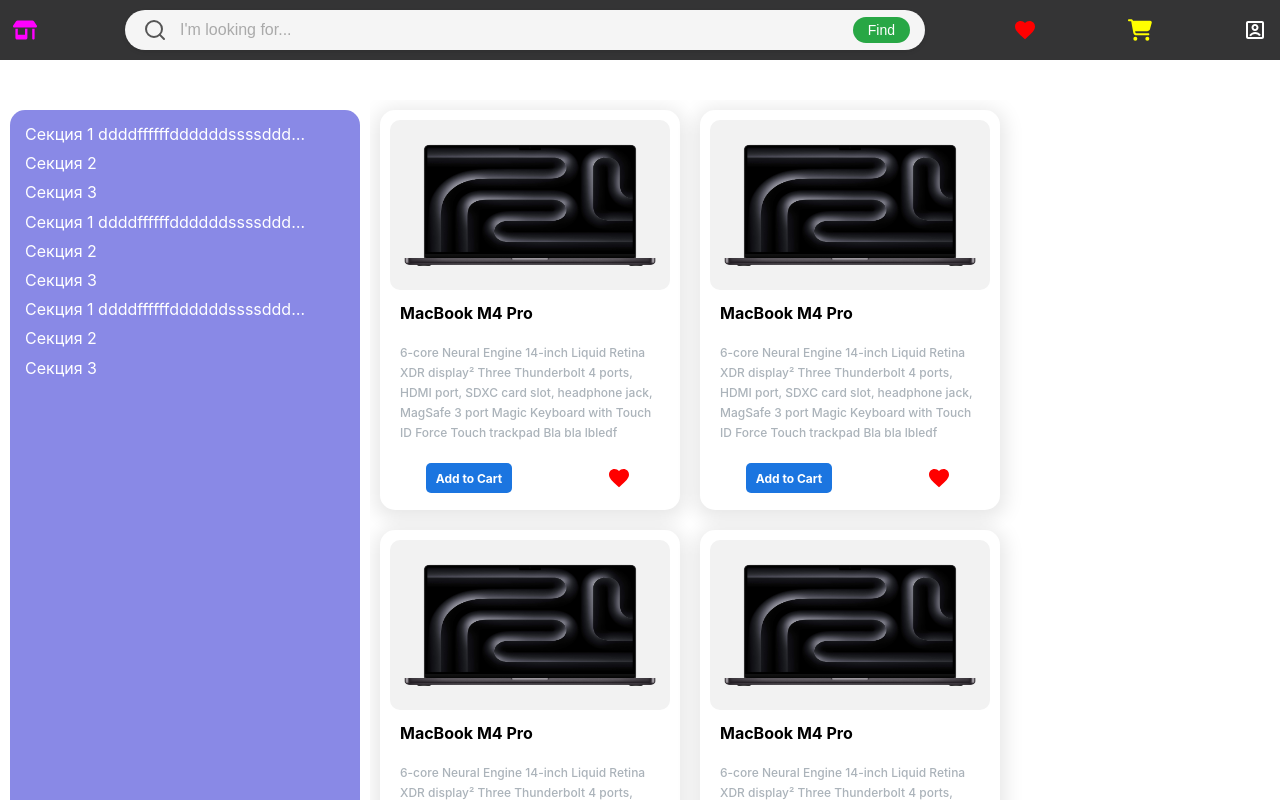
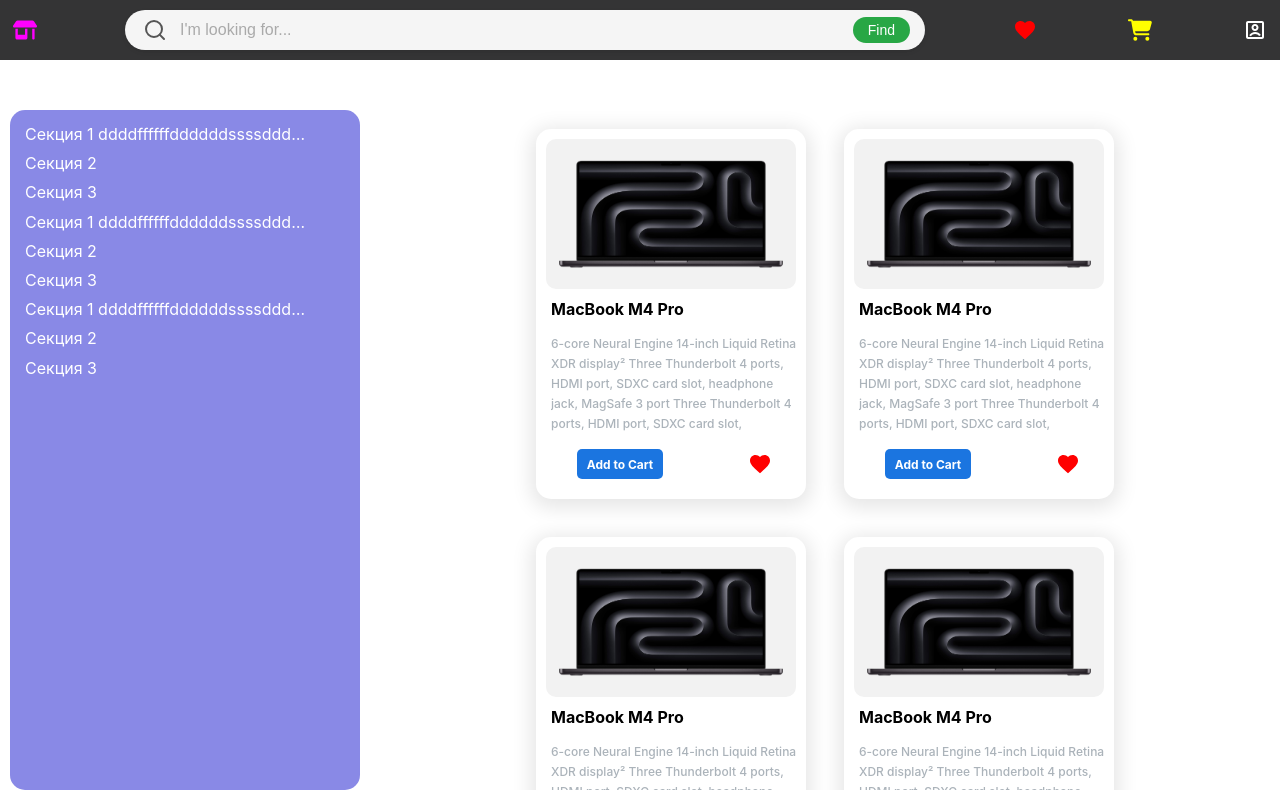
Before and after one commit to pobaranchuk/internetstore, a React (Vite) app: page / in a window 1280 px wide. Built offline with nearby package versions, Linux system fonts and the light colour scheme.

Commit message:
Layout refactored: scroll fixed

```diff
--- a/src/App.tsx
+++ b/src/App.tsx
@@ -19,14 +19,9 @@
                   <ShopCard/>
                   <ShopCard/>
                   <ShopCard/>
-                  <ShopCard/>
-                  <ShopCard/>
-                  <ShopCard/>
-                  <ShopCard/>
-                  <ShopCard/>
-                  <ShopCard/>
               </ShopCardsStyled>
           </BodyStyled>
+          {/*<FooterStyled/>*/}
       </>
   )
 }
--- a/src/layout/sections/BodyStyled.tsx
+++ b/src/layout/sections/BodyStyled.tsx
@@ -3,7 +3,7 @@
 export const BodyStyled = styled.section`
     display: flex;
     flex-direction: row;
-    height: 100vh;
+    height: 90vh;
     width: 100%;
-    overflow: hidden;
+    //overflow: auto;
 `
--- a/src/layout/sections/navigation/NavigationStyled.tsx
+++ b/src/layout/sections/navigation/NavigationStyled.tsx
@@ -5,7 +5,7 @@
     display: flex;
     flex-direction: column;
     width: 350px;
-    height: 100vh;
+    height: 85vh;
     background-color: rgba(92, 92, 221, 0.72);
     color: #fff;
     padding: 15px;
--- a/src/layout/sections/shopCards/ShopCardsStyled.tsx
+++ b/src/layout/sections/shopCards/ShopCardsStyled.tsx
@@ -1,10 +1,12 @@
 import styled from "styled-components";
 
 export const ShopCardsStyled = styled.div`
+    border-radius: 15px;
     display: flex;
-    align-items: flex-start;
-    justify-content: flex-start;
+    align-items: center;
+    justify-content: center;
     flex-wrap: wrap;
     overflow-y: auto;
-    height: 100vh;
+    height: 85vh;
+    margin: 10px;
 `
--- a/src/layout/sections/shopCards/shopCard/ShopCard.tsx
+++ b/src/layout/sections/shopCards/shopCard/ShopCard.tsx
@@ -27,9 +27,7 @@
                     <DetailsStyled>6-core Neural Engine
                         14-inch Liquid Retina XDR display²
                         Three Thunderbolt 4 ports, HDMI port, SDXC card slot, headphone jack, MagSafe 3 port
-                        Magic Keyboard with Touch ID
-                        Force Touch trackpad
-                        Bla bla lbledf
+                        Three Thunderbolt 4 ports, HDMI port, SDXC card slot, headphone jack, MagSafe 3 port
                     </DetailsStyled>
                     <ButtonContainerStyled>
                         <ButtonStyled buttonType={"primary"}>Add to Cart</ButtonStyled>
--- a/src/layout/sections/shopCards/shopCard/ShopCardStyled.ts
+++ b/src/layout/sections/shopCards/shopCard/ShopCardStyled.ts
@@ -50,21 +50,22 @@
 
 export const MainCardStyled = styled.button`
     display: flex;
-    height: 400px;
-    width: 300px;
+    height: 370px;
+    width: 270px;
     border-radius: 15px;
     background: #fff;
     box-shadow: 0 4px 20px 5px rgba(0, 0, 0, 0.1);
-    margin: 10px;
+    margin: 19px;
 
 `
 
 export const MainPictureStyled = styled.img`
+    display: flex;
     border-radius: 10px;
     margin: 10px;
-    width: 280px;
-    height: 170px;
-    flex-shrink: 0;
+    height: 150px;
+    width: 250px;
+
 `
 
 export const ItemNameStyled = styled.h1`
@@ -74,13 +75,14 @@
     font-style: normal;
     font-weight: 700;
     line-height: normal;
-    margin-left: 20px;
+    margin-left: 15px;
     text-align: left;
 `
 
 export const DetailsStyled = styled.p`
     display: block;
-    width: 260px;
+    height: 100px;
+    width: 250px;
     color: #ABB3BA;
     font-family: Inter, serif;
     font-size: 12px;
@@ -88,5 +90,8 @@
     font-weight: 500;
     line-height: 20px;
     text-align: left;
-    margin: 20px;
+    margin: 15px;
+    overflow: hidden;
+    text-overflow: ellipsis;
+    padding-right: 3px;
 `
```
Also changed, not shown: src/layout/footer/FooterStyled.tsx (added, +8 -0 lines).
